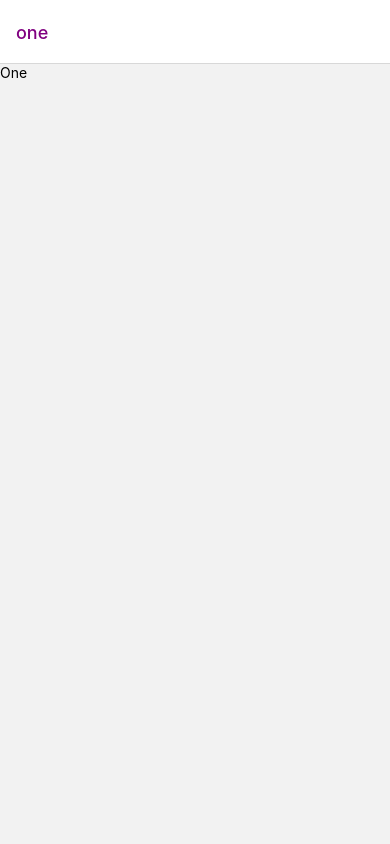
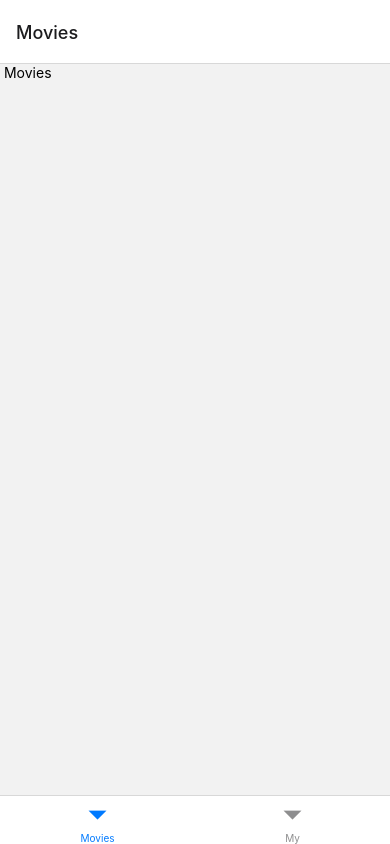
Before and after one commit to YS739/React_native_expo_Advanced_class, a React Native app: screen /Movies in a window 390 px wide. Before the commit this address had no page. Built offline with nearby package versions, Linux system fonts and the light colour scheme.

Commit message:
Add bottom navigator

```diff
--- a/App.js
+++ b/App.js
@@ -1,77 +1,13 @@
 import { StatusBar } from "expo-status-bar";
-import { StyleSheet, Text, TouchableOpacity, View } from "react-native";
 import { NavigationContainer } from "@react-navigation/native";
-import { createNativeStackNavigator } from "@react-navigation/native-stack";
-
-const Stack = createNativeStackNavigator();
-
-const One = ({ navigation: { navigate } }) => {
-  return (
-    <TouchableOpacity onPress={() => navigate("two")}>
-      <Text>One</Text>
-    </TouchableOpacity>
-  );
-};
-
-const Two = ({ navigation: { navigate, setOptions } }) => {
-  return (
-    <>
-      <TouchableOpacity onPress={() => navigate("three")}>
-        <Text>Two</Text>
-      </TouchableOpacity>
-      <TouchableOpacity
-        onPress={() =>
-          setOptions({
-            title: "제목 바꾸기",
-          })
-        }
-      >
-        <Text>Set Options</Text>
-      </TouchableOpacity>
-    </>
-  );
-};
-
-const Three = ({ navigation: { goBack, reset } }) => {
-  return (
-    <>
-      <TouchableOpacity onPress={() => goBack()}>
-        <Text>Three</Text>
-      </TouchableOpacity>
-      <TouchableOpacity
-        onPress={() =>
-          reset({
-            index: 2,
-            routes: [{ name: "three" }, { name: "one" }, { name: "two" }],
-          })
-        }
-      >
-        <Text>Reset Navigation</Text>
-      </TouchableOpacity>
-    </>
-  );
-};
+import Stack from "./navigation/Stack";
+import Tabs from "./navigation/Tabs";
 
 export default function App() {
   return (
     <NavigationContainer>
-      <Stack.Navigator
-        initialRouteName="one"
-        screenOptions={{
-          headerTintColor: "purple",
-          headerBackTitle: "뒤로",
-        }}
-      >
-        <Stack.Screen name="one" component={One} />
-        <Stack.Screen name="two" component={Two} />
-        <Stack.Screen
-          options={{
-            presentation: "modal",
-          }}
-          name="three"
-          component={Three}
-        />
-      </Stack.Navigator>
+      {/* <Stack /> */}
+      <Tabs />
     </NavigationContainer>
   );
 }
--- /dev/null
+++ b/navigation/Stack.js
@@ -0,0 +1,76 @@
+import React from "react";
+import { StyleSheet, Text, TouchableOpacity } from "react-native";
+import { createNativeStackNavigator } from "@react-navigation/native-stack";
+
+const Stack = () => {
+  const Stack = createNativeStackNavigator();
+
+  const One = ({ navigation: { navigate } }) => {
+    return (
+      <TouchableOpacity onPress={() => navigate("two")}>
+        <Text>One</Text>
+      </TouchableOpacity>
+    );
+  };
+
+  const Two = ({ navigation: { navigate, setOptions } }) => {
+    return (
+      <>
+        <TouchableOpacity onPress={() => navigate("three")}>
+          <Text>Two</Text>
+        </TouchableOpacity>
+        <TouchableOpacity
+          onPress={() =>
+            setOptions({
+              title: "제목 바꾸기",
+            })
+          }
+        >
+          <Text>Set Options</Text>
+        </TouchableOpacity>
+      </>
+    );
+  };
+
+  const Three = ({ navigation: { goBack, reset } }) => {
+    return (
+      <>
+        <TouchableOpacity onPress={() => goBack()}>
+          <Text>Three</Text>
+        </TouchableOpacity>
+        <TouchableOpacity
+          onPress={() =>
+            reset({
+              index: 2,
+              routes: [{ name: "three" }, { name: "one" }, { name: "two" }],
+            })
+          }
+        >
+          <Text>Reset Navigation</Text>
+        </TouchableOpacity>
+      </>
+    );
+  };
+
+  return (
+    <Stack.Navigator
+      initialRouteName="one"
+      screenOptions={{
+        headerTintColor: "purple",
+        headerBackTitle: "뒤로",
+      }}
+    >
+      <Stack.Screen name="one" component={One} />
+      <Stack.Screen name="two" component={Two} />
+      <Stack.Screen
+        options={{
+          presentation: "modal",
+        }}
+        name="three"
+        component={Three}
+      />
+    </Stack.Navigator>
+  );
+};
+
+export default Stack;
--- /dev/null
+++ b/navigation/Tabs.js
@@ -0,0 +1,16 @@
+import { createBottomTabNavigator } from "@react-navigation/bottom-tabs";
+import Movies from "../screen/Movies";
+import My from "../screen/My";
+
+const Tab = createBottomTabNavigator();
+
+const Tabs = () => {
+  return (
+    <Tab.Navigator>
+      <Tab.Screen name="Movies" component={Movies} />
+      <Tab.Screen name="My" component={My} />
+    </Tab.Navigator>
+  );
+};
+
+export default Tabs;
--- a/package.json
+++ b/package.json
@@ -9,6 +9,7 @@
     "web": "expo start --web"
   },
   "dependencies": {
+    "@react-navigation/bottom-tabs": "^6.5.2",
     "@react-navigation/native": "^6.1.1",
     "@react-navigation/native-stack": "^6.9.7",
     "expo": "~47.0.9",
--- /dev/null
+++ b/screen/Movies.js
@@ -0,0 +1,10 @@
+import React from "react";
+import { Text, View } from "react-native";
+
+export default function Movies() {
+  return (
+    <View>
+      <Text> Movies </Text>
+    </View>
+  );
+}
--- /dev/null
+++ b/screen/My.js
@@ -0,0 +1,10 @@
+import React from "react";
+import { Text, View } from "react-native";
+
+export default function My() {
+  return (
+    <View>
+      <Text> My </Text>
+    </View>
+  );
+}
```
Also changed, not shown: 1 other file (tests, documents, lock files or other folders).
